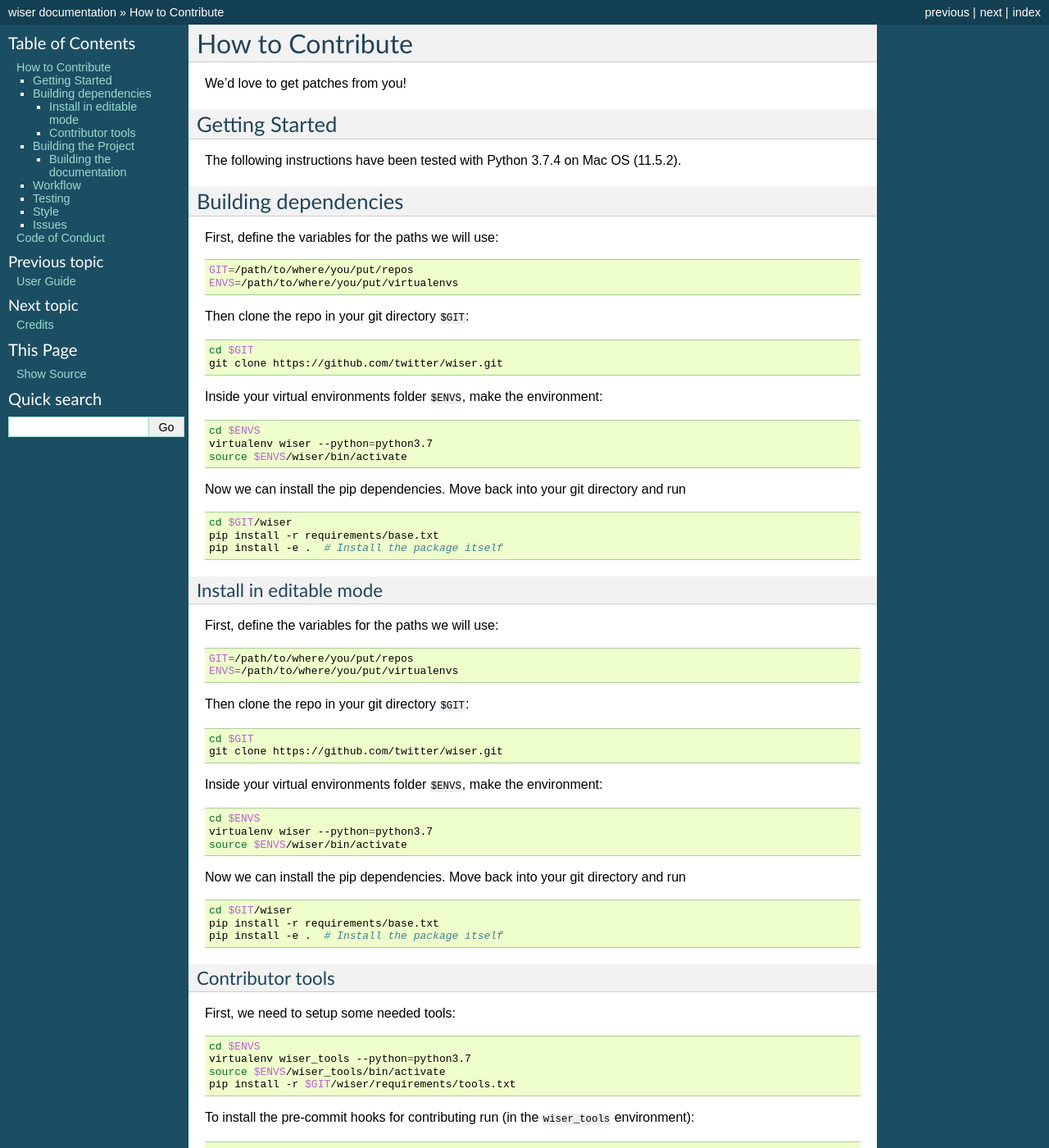
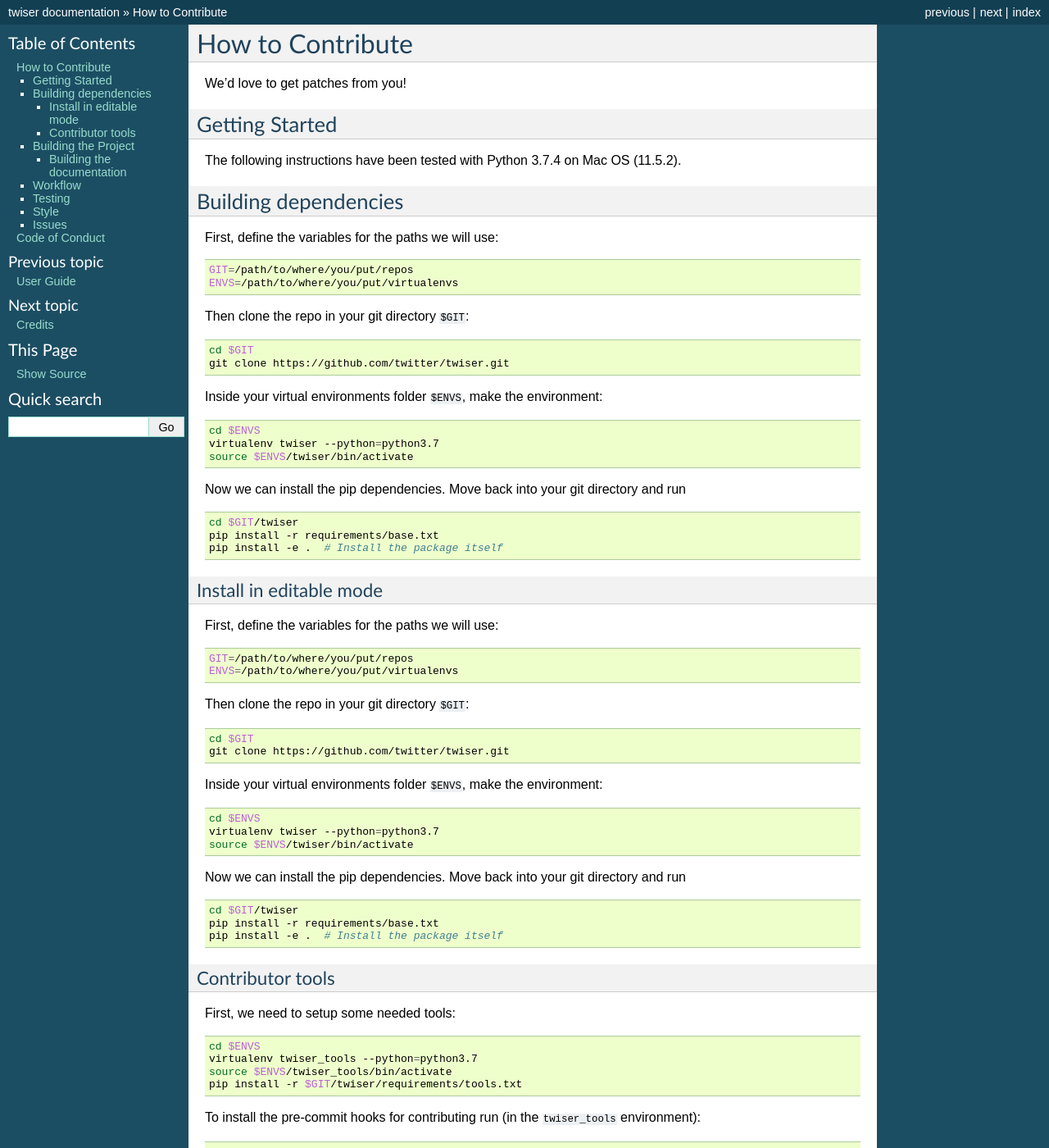
Before and after one commit to twitter-research/twiser, a Sphinx documentation site: the page built from docs/contributing.rst, in a window 1280 px wide and 1400 px high. Shown: the whole window at 82% size. Built offline with Sphinx 7.4.7, drawn with Linux system fonts in a browser that asks for light colours; some of the changed text lies outside the part shown.

Commit message:
changed all instances of wiser to twiser

```diff
--- a/CONTRIBUTING.rst
+++ b/CONTRIBUTING.rst
@@ -23,21 +23,21 @@
 .. code-block:: bash
 
    cd $GIT
-   git clone https://github.com/twitter/wiser.git
+   git clone https://github.com/twitter/twiser.git
 
 Inside your virtual environments folder ``$ENVS``, make the environment:
 
 .. code-block:: bash
 
    cd $ENVS
-   virtualenv wiser --python=python3.7
-   source $ENVS/wiser/bin/activate
+   virtualenv twiser --python=python3.7
+   source $ENVS/twiser/bin/activate
 
 Now we can install the pip dependencies. Move back into your git directory and run
 
 .. code-block:: bash
 
-   cd $GIT/wiser
+   cd $GIT/twiser
    pip install -r requirements/base.txt
    pip install -e .  # Install the package itself
 
@@ -56,21 +56,21 @@
 .. code-block:: bash
 
    cd $GIT
-   git clone https://github.com/twitter/wiser.git
+   git clone https://github.com/twitter/twiser.git
 
 Inside your virtual environments folder ``$ENVS``, make the environment:
 
 .. code-block:: bash
 
    cd $ENVS
-   virtualenv wiser --python=python3.7
-   source $ENVS/wiser/bin/activate
+   virtualenv twiser --python=python3.7
+   source $ENVS/twiser/bin/activate
 
 Now we can install the pip dependencies. Move back into your git directory and run
 
 .. code-block:: bash
 
-   cd $GIT/wiser
+   cd $GIT/twiser
    pip install -r requirements/base.txt
    pip install -e .  # Install the package itself
 
@@ -82,25 +82,25 @@
 .. code-block:: bash
 
    cd $ENVS
-   virtualenv wiser_tools --python=python3.7
-   source $ENVS/wiser_tools/bin/activate
-   pip install -r $GIT/wiser/requirements/tools.txt
+   virtualenv twiser_tools --python=python3.7
+   source $ENVS/twiser_tools/bin/activate
+   pip install -r $GIT/twiser/requirements/tools.txt
 
-To install the pre-commit hooks for contributing run (in the ``wiser_tools`` environment):
+To install the pre-commit hooks for contributing run (in the ``twiser_tools`` environment):
 
 .. code-block:: bash
 
-   cd $GIT/wiser
+   cd $GIT/twiser
    pre-commit install
 
 To rebuild the requirements, we can run:
 
 .. code-block:: bash
 
-   cd $GIT/wiser
+   cd $GIT/twiser
 
    # Check if there any discrepancies in the .in files
-   pipreqs wiser/ --diff requirements/base.in
+   pipreqs twiser/ --diff requirements/base.in
    pipreqs tests/ --diff requirements/tests.in
    pipreqs docs/ --diff requirements/docs.in
 
@@ -114,7 +114,7 @@
 
 .. code-block:: bash
 
-   cd $GIT/wiser/
+   cd $GIT/twiser/
    ./build_wheel.sh
 
 This script will only run if the git repo is clean, i.e., first run ``git clean -x -ff -d``.
@@ -127,15 +127,15 @@
 .. code-block:: bash
 
    cd $ENVS
-   virtualenv wiser_docs --python=python3.7
-   source $ENVS/wiser_docs/bin/activate
-   pip install -r $GIT/wiser/requirements/docs.txt
+   virtualenv twiser_docs --python=python3.7
+   source $ENVS/twiser_docs/bin/activate
+   pip install -r $GIT/twiser/requirements/docs.txt
 
 Then we can do the build:
 
 .. code-block:: bash
 
-   cd $GIT/wiser/docs
+   cd $GIT/twiser/docs
    make all
    open _build/html/index.html
 
@@ -158,11 +158,11 @@
 
 .. code-block:: bash
 
-   cd $GIT/wiser
+   cd $GIT/twiser
    ./local_test.sh
 
 The script creates an environment using the requirements found in ``requirements/test.txt``.
-A code coverage report will also be produced in ``$GIT/wiser/htmlcov/index.html``.
+A code coverage report will also be produced in ``$GIT/twiser/htmlcov/index.html``.
 
 Style
 -----
--- a/docs/code.rst
+++ b/docs/code.rst
@@ -2,9 +2,9 @@
 User Guide
 ----------
 
-.. _wiser:
+.. _twiser:
 
-.. automodule:: wiser.wiser
+.. automodule:: twiser.twiser
    :members:
    :exclude-members:
    :member-order: bysource
--- a/docs/conf.py
+++ b/docs/conf.py
@@ -4,7 +4,7 @@
 
 # -*- coding: utf-8 -*-
 #
-# wiser documentation build configuration file.
+# twiser documentation build configuration file.
 #
 # This file is execfile()d with the current directory set to its
 # containing dir.
@@ -62,7 +62,7 @@
 master_doc = "index"
 
 # General information about the project.
-project = "wiser"
+project = "twiser"
 copyright = "2021"
 
 # The version info for the project you're documenting, acts as replacement
@@ -70,9 +70,9 @@
 # the built documents.
 #
 # The short X.Y version.
-# version = wiser.__version__
+# version = twiser.__version__
 # The full version, including alpha/beta/rc tags.
-# release = wiser.__version__
+# release = twiser.__version__
 
 # The language for content autogenerated by Sphinx. Refer to documentation
 # for a list of supported languages.
@@ -203,7 +203,7 @@
 # html_file_suffix = None
 
 # Output file base name for HTML help builder.
-htmlhelp_basename = "wiser_doc"
+htmlhelp_basename = "twiser_doc"
 
 
 # -- Options for LaTeX output ------------------------------------------
@@ -220,7 +220,7 @@
 # Grouping the document tree into LaTeX files. List of tuples
 # (source start file, target name, title, author, documentclass
 # [howto/manual]).
-latex_documents = [("index", "wiser.tex", "Wiser Documentation", "Wiser Team", "manual")]
+latex_documents = [("index", "twiser.tex", "Twiser Documentation", "Twiser Team", "manual")]
 
 # The name of an image file (relative to this directory) to place at
 # the top of the title page.
@@ -247,7 +247,7 @@
 
 # One entry per manual page. List of tuples
 # (source start file, name, description, authors, manual section).
-man_pages = [("index", "wiser", "Wiser Documentation", ["Wiser Team"], 1)]
+man_pages = [("index", "twiser", "Twiser Documentation", ["Twiser Team"], 1)]
 
 # If true, show URL addresses after external links.
 # man_show_urls = False
@@ -261,10 +261,10 @@
 texinfo_documents = [
   (
     "index",
-    "wiser",
-    "Wiser Documentation",
-    "Wiser Team",
-    "wiser",
+    "twiser",
+    "Twiser Documentation",
+    "Twiser Team",
+    "twiser",
     "Advanced variance reduction methods.",
     "Miscellaneous",
   )
--- a/docs/index.rst
+++ b/docs/index.rst
@@ -1,9 +1,9 @@
-.. wiser documentation master file, created by
+.. twiser documentation master file, created by
    sphinx-quickstart on Tue Jul  9 22:26:36 2013.
    You can adapt this file completely to your liking, but it should at least
    contain the root `toctree` directive.
 
-Welcome to the Wiser Package Documentation
+Welcome to the Twiser Package Documentation
 ==========================================
 
 Contents:
--- a/setup.py
+++ b/setup.py
@@ -3,7 +3,7 @@
 
 from setuptools import find_packages, setup
 
-from wiser import __version__
+from twiser import __version__
 
 
 def read_requirements(name):
@@ -20,10 +20,10 @@
   long_description = f.read()
 
 setup(
-  name="wiser",
+  name="twiser",
   version=__version__,
   packages=find_packages(),
-  url="https://github.com/twitter/wiser/",
+  url="https://github.com/twitter/twiser/",
   author="Ryan Turner",
   author_email=("rdturnermtl@github.com"),
   license="Apache v2",
```
Also changed, not shown: README.rst (+6 -6 lines), .pre-commit-config.yaml, 4 other files.
